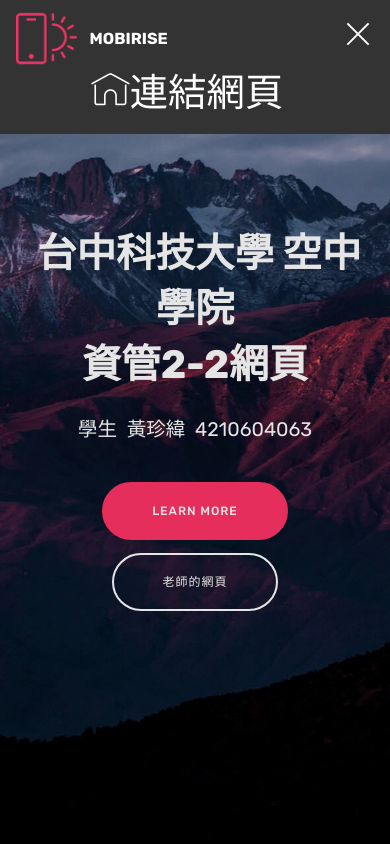
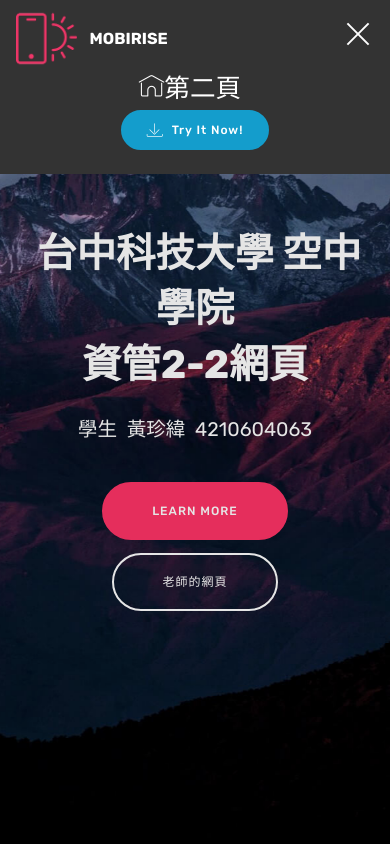
Before and after one commit to jean0201/home, a plain HTML site: page index.html in a window 390 px wide. Both pictures are taken after a click on the button "Toggle navigation". Shown: the top 844 px of the page. Drawn offline with Linux system fonts and the light colour scheme; files whose address does not match are found by name.

Commit message:
create github pages

```diff
--- a/assets/mobirise/css/mbr-additional.css
+++ b/assets/mobirise/css/mbr-additional.css
@@ -2062,10 +2062,6 @@ body {
 .cid-qTkzRZLJNu .collapsed .navbar-collapse.show .navbar-nav .nav-item {
   clear: both;
 }
-.cid-qTkzRZLJNu .collapsed .navbar-collapse.collapsing .navbar-nav .nav-item:last-child,
-.cid-qTkzRZLJNu .collapsed .navbar-collapse.show .navbar-nav .nav-item:last-child {
-  margin-bottom: 1rem;
-}
 .cid-qTkzRZLJNu .collapsed .navbar-collapse.collapsing .navbar-buttons,
 .cid-qTkzRZLJNu .collapsed .navbar-collapse.show .navbar-buttons {
   text-align: center;
@@ -2160,10 +2156,6 @@ body {
   .cid-qTkzRZLJNu .navbar-collapse.show .navbar-nav .nav-item {
     clear: both;
   }
-  .cid-qTkzRZLJNu .navbar-collapse.collapsing .navbar-nav .nav-item:last-child,
-  .cid-qTkzRZLJNu .navbar-collapse.show .navbar-nav .nav-item:last-child {
-    margin-bottom: 1rem;
-  }
   .cid-qTkzRZLJNu .navbar-collapse.collapsing .navbar-buttons,
   .cid-qTkzRZLJNu .navbar-collapse.show .navbar-buttons {
     text-align: center;
--- a/index.html
+++ b/index.html
@@ -51,16 +51,21 @@
             </div>
         </div>
         <div class="collapse navbar-collapse" id="navbarSupportedContent">
-            <ul class="navbar-nav nav-dropdown nav-right" data-app-modern-menu="true"><li class="nav-item">
-                    <a class="nav-link link text-white display-5" href="https://jean0201.github.io/">
-                        <span class="mbri-home mbr-iconfont mbr-iconfont-btn">連結網頁</span></a>
+            <ul class="navbar-nav nav-dropdown" data-app-modern-menu="true"><li class="nav-item">
+                    <a class="nav-link link text-white display-4" href="https://jean0201.github.io/page1/page1.html">
+                        <span class="mbri-home mbr-iconfont mbr-iconfont-btn">第二頁</span></a>
                 </li></ul>
-
+            <div class="navbar-buttons mbr-section-btn">
+                <a class="btn btn-sm btn-primary display-4" href="https://mobirise.com">
+                    <span class="mbri-save mbr-iconfont mbr-iconfont-btn "></span>
+                    Try It Now!
+                </a>
+            </div>
         </div>
     </nav>
 </section>
 
-<section class="engine"><a href="https://mobiri.se/p">site templates free download</a></section><section class="cid-qTkA127IK8 mbr-fullscreen mbr-parallax-background" id="header2-1">
+<section class="engine"><a href="https://mobiri.se/g">build your own website</a></section><section class="cid-qTkA127IK8 mbr-fullscreen mbr-parallax-background" id="header2-1">
 
 
 
```
Also changed, not shown: page1.html (+10 -5 lines), 1 other file.
